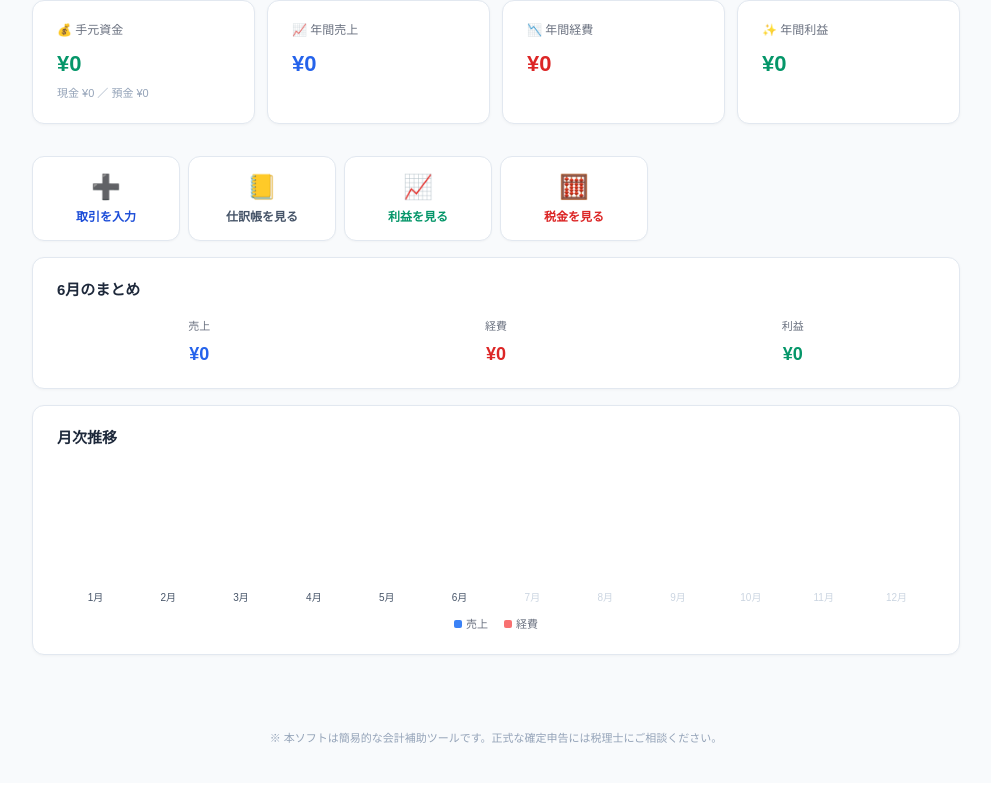
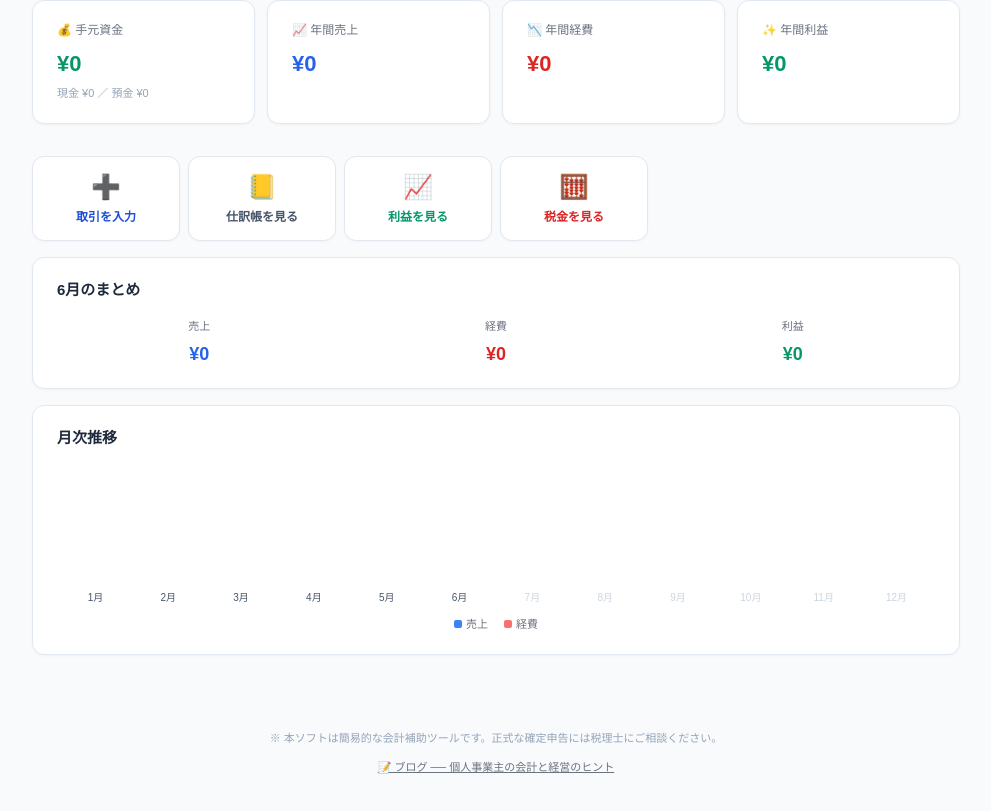
Before and after one commit to monday-easy-lab/aoiro-kaikei, a React (Vite) app: page / in a window 1280 px wide. Shown: the part 229-1040 px from the top of the page, without its empty margins (144-1135 px from the left). Before the commit the page ends 1012 px from the top, so only its background shows below. Built offline with nearby package versions, Linux system fonts and the light colour scheme.

Commit message:
fix:"フッターにブログへのリンクを追加"

```diff
--- a/src/App.jsx
+++ b/src/App.jsx
@@ -215,8 +215,13 @@ export default function App() {
       </nav>
 
       <footer style={S.footer}>
-        <p>※ 本ソフトは簡易的な会計補助ツールです。正式な確定申告には税理士にご相談ください。</p>
-      </footer>
+  <p>※ 本ソフトは簡易的な会計補助ツールです。正式な確定申告には税理士にご相談ください。</p>
+  <p style={{ marginTop: 8 }}>
+    <a href="/aoiro-kaikei/blog/" style={{ color: "#6b7280", textDecoration: "underline" }}>
+      📝 ブログ ── 個人事業主の会計と経営のヒント
+    </a>
+  </p>
+</footer>
     </div>
   );
 }
```
